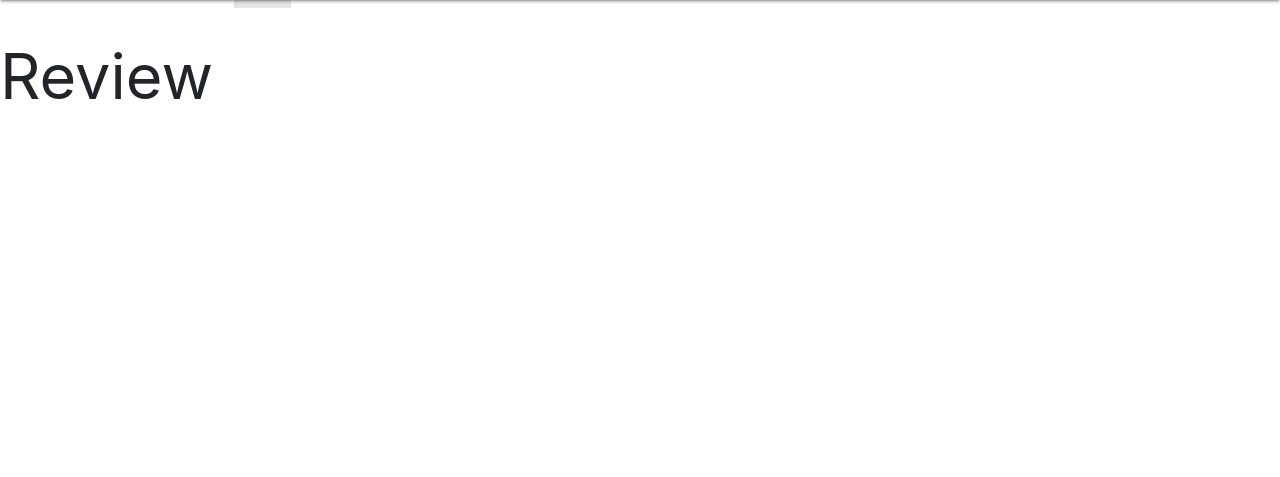
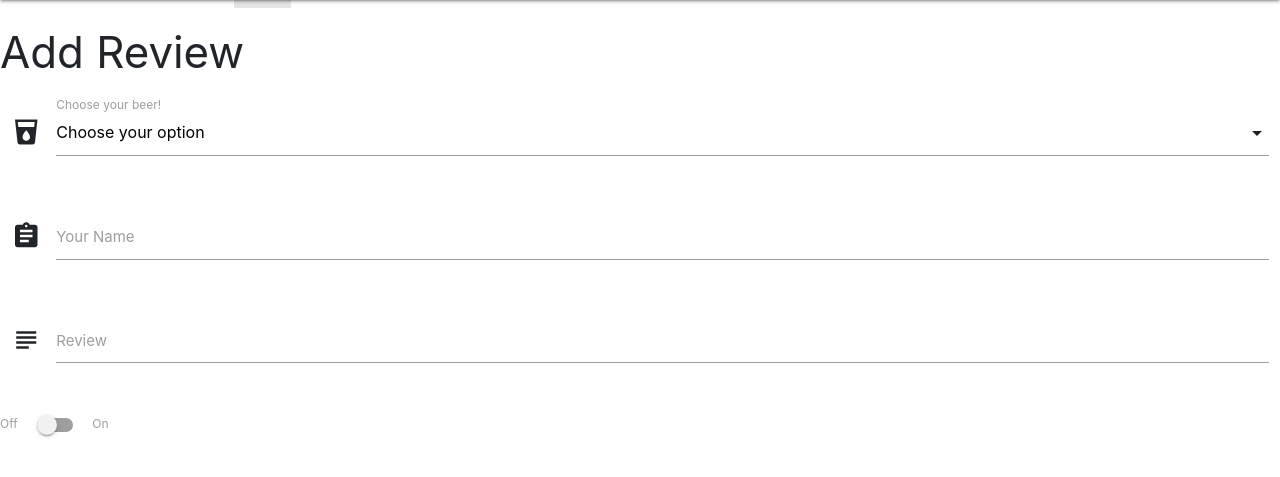
Before and after one commit to Pauloa90/Manguezal-Club---Data-Centric---Milestone-Project, a Flask app: page /review in a window 1280 px wide. Shown: the part 64-541 px from the top of the page. Run offline with Flask 2, Linux system fonts and the light colour scheme; some libraries are stand-ins or nearby versions.

Commit message:
Adding categories to select html

```diff
--- a/run.py
+++ b/run.py
@@ -31,11 +31,12 @@ def contact():
 
 @app.route("/review")
 def review():
-    return render_template("review.html")
+    return render_template("addreview.html")
 
 @app.route("/addreview")
 def addreview():
-    return render_template("addreview.html")
+    return render_template("addreview.html",
+    categories=mongo.db.categories.find())
 
 
 if __name__ == "__main__":
--- a/templates/addreview.html
+++ b/templates/addreview.html
@@ -2,6 +2,18 @@
 <h3>Add Review</h3>
 <div class="row">
 	<form action="" method="POST" class="col s12">
+		<div class="row">
+			<div class="input-field col s12">
+                <i class="material-icons prefix">local_drink</i>
+				<select id="category" name="category_name">
+                    <option value="" disabled selected>Choose your option</option>
+                    {% for cat in categories %}
+                    <option value="{{ cat.category_name }}">{{ cat.category_name }}</option>
+                    {% endfor %}
+                </select>
+				<label>Choose your beer!</label>
+			</div>
+		</div>
 		<div class="row">
 			<div class="input-field col s6">
 				<i class="material-icons prefix">assignment</i>
--- a/templates/base.html
+++ b/templates/base.html
@@ -25,7 +25,7 @@
 					<a class="nav-link" href="/">Home <span class="sr-only">(current)</span></a>
 				</li>
 				<li class="nav-item">
-					<a class="nav-link" href="/review">Review</a>
+					<a class="nav-link" href="/addreview">Review</a>
 				</li>
 				<li class="nav-item">
 					<a class="nav-link" href="/about">About</a>
@@ -63,4 +63,7 @@ integrity="sha256-CSXorXvZcTkaix6Yvo6HppcZGetbYMGWSFlBw8HfCJo=" crossorigin="ano
   $(document).ready(function(){
     $('.collapsible').collapsible();
   });
+  $(document).ready(function(){
+    $('select').formSelect();
+  });
 </script>
```
Also changed, not shown: templates/manguezalclub.html (+0 -8 lines). Lines whose indentation alone changed are shown as unchanged.
